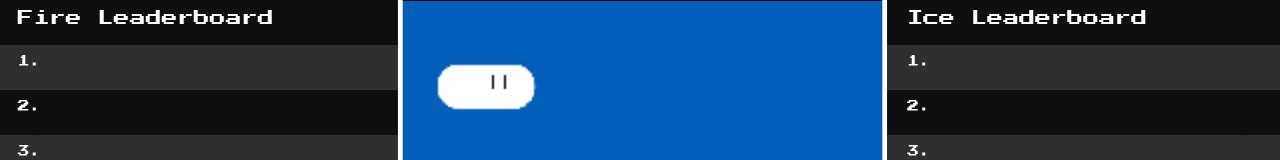
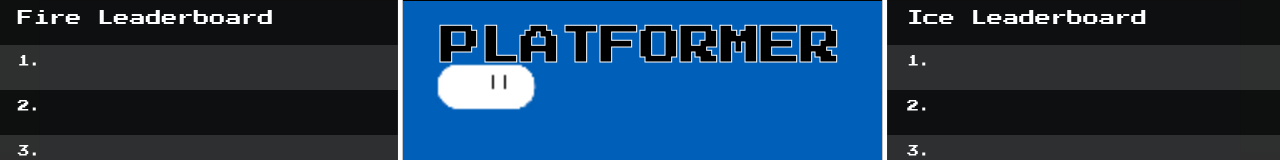
Before and after one commit to DavidSMoyer/weather_platformer_game, a website: page www/index.html in a window 1280 px wide. Shown: the top 160 px of the page. Drawn offline with Linux system fonts and the light colour scheme; no server answers.

Commit message:
Added title to page.

```diff
--- a/www/css/main.css
+++ b/www/css/main.css
@@ -38,6 +38,15 @@ body.day {
 
 body.night {
   background-image: linear-gradient(rgba(62, 26, 92, 0.35), rgba(0, 0, 0, 0.5));
+}
+
+h1 {
+  position: absolute;
+  left: 50%;
+  transform: translate(-50%, 0);
+  z-index: 2;
+  -webkit-text-stroke: 1px white;
+  font-size: 40px;
 }
 
 ul {
--- a/www/index.html
+++ b/www/index.html
@@ -16,6 +16,7 @@
 	<title>Weather Platformer</title>
 </head>
 <body>
+	<h1>PLATFORMER</h1>
 	<!-- Left Leaderboard -->
 	<div id="leaderboard-left" data-active="0">
 		<ul id="fire">
```
Also changed, not shown: 1 other file.
